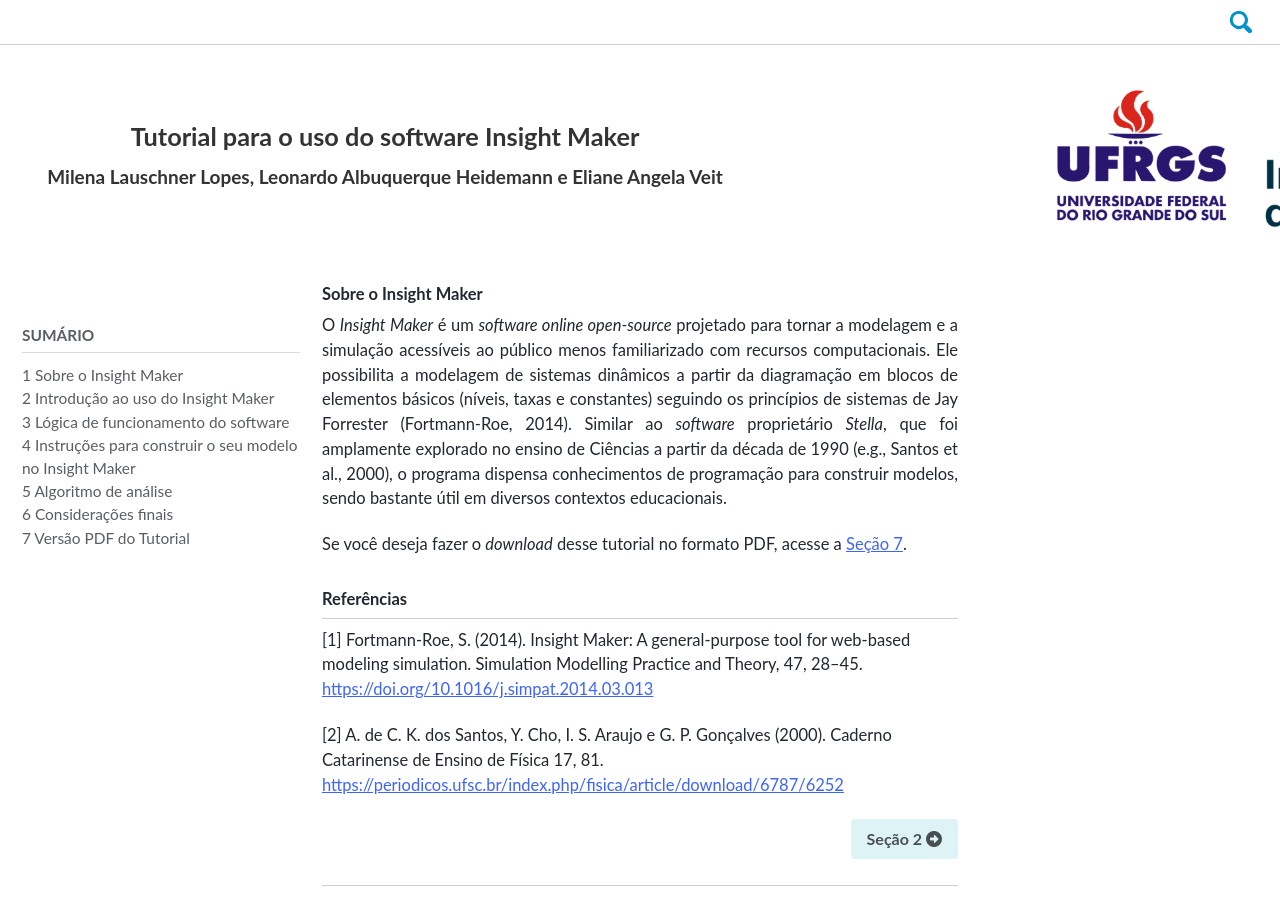
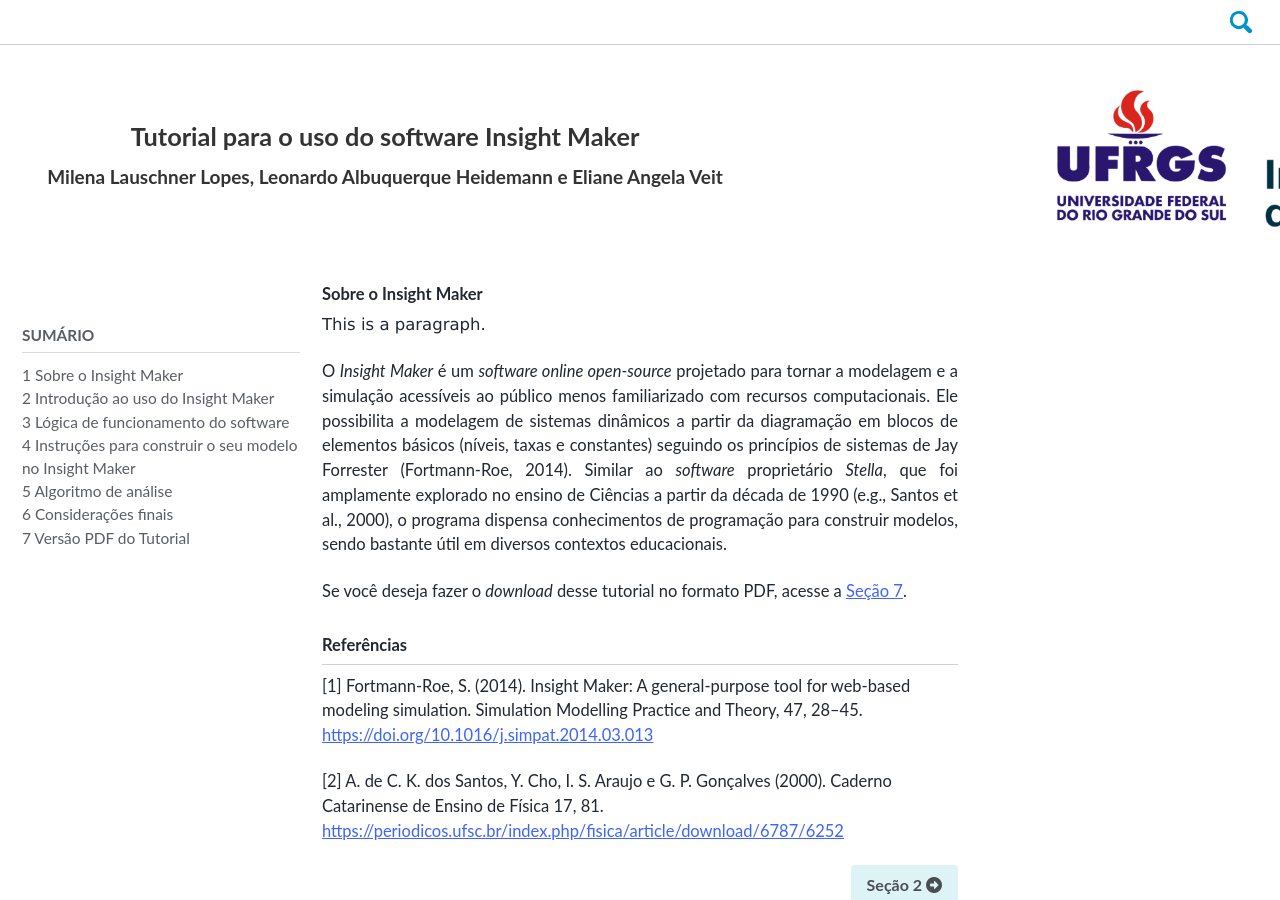
Before and after one commit to milenalauschner/MM, a Jekyll site: the page built from index.md, in a window 1280 px wide and 900 px high. Built offline with Jekyll 4.4.1, drawn with Linux system fonts in a browser that asks for light colours; cached includes are drawn as plain includes; nearby versions of some CDN libraries; some web fonts are replaced.

Commit message:
Update index.md

```diff
--- a/index.md
+++ b/index.md
@@ -14,6 +14,8 @@
 ---
 
 # Sobre o Insight Maker
+
+<p style="font-family:verdana">This is a paragraph.</p>
 
 O _Insight Maker_ é um _software online open-source_ projetado para tornar a modelagem e a simulação acessíveis ao público menos familiarizado com recursos computacionais. Ele possibilita a modelagem de sistemas dinâmicos a partir da diagramação em blocos de elementos básicos (níveis, taxas e constantes) seguindo os princípios de sistemas de Jay Forrester (Fortmann-Roe, 2014). Similar ao _software_ proprietário _Stella_, que foi amplamente explorado no ensino de Ciências a partir da década de 1990 (e.g., Santos et al., 2000), o programa dispensa conhecimentos de programação para construir modelos, sendo bastante útil em diversos contextos educacionais.
 {: .text-justify}
```
